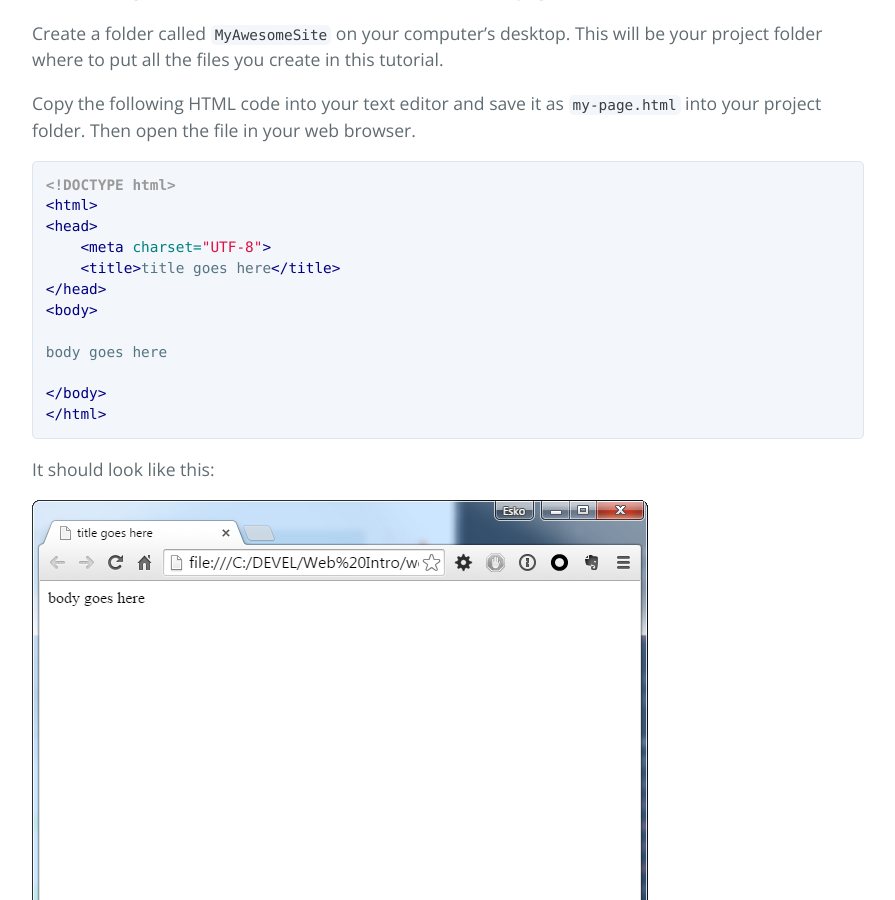
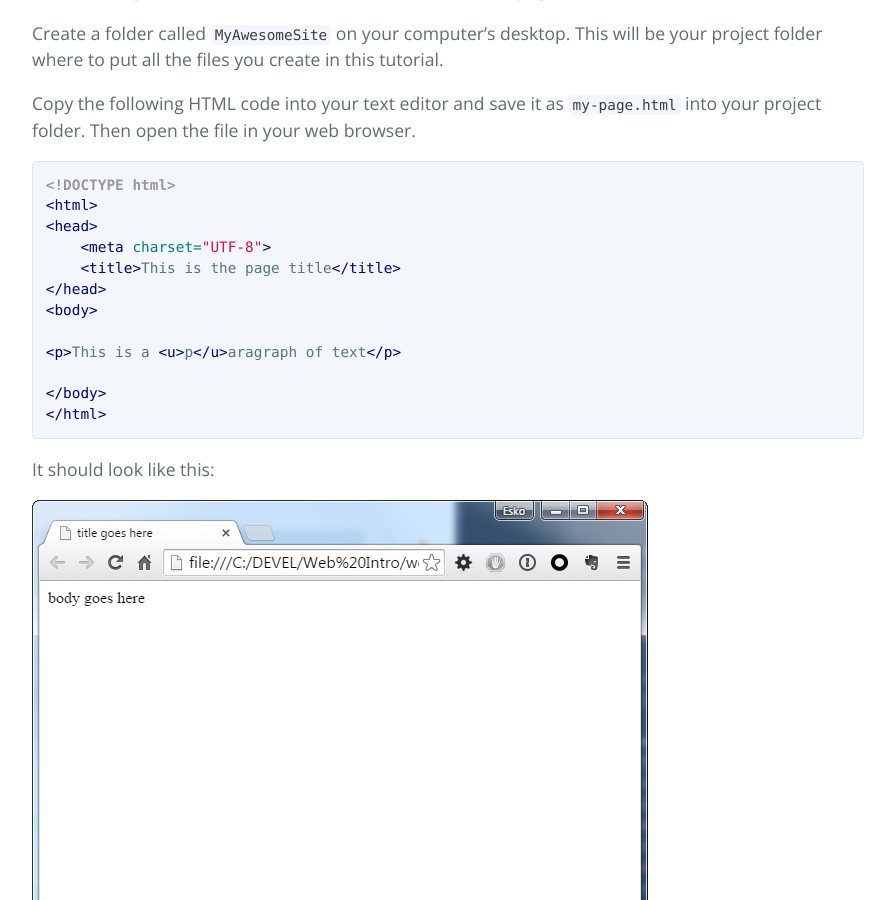
Before and after one commit to luontola/web-intro, a Jekyll site: the page built from html.md, in a window 1280 px wide and 900 px high, scrolled down 658 px. Shown: the whole window, without its empty margins (192-1087 px from the left). Built offline with Jekyll 4.4.1, drawn with Linux system fonts in a browser that asks for light colours; Markdown is read by kramdown in place of the engine named in the settings.

Commit message:
On some obscure browser the page content wasn't visible without a <p> tag

```diff
--- a/html.md
+++ b/html.md
@@ -21,11 +21,11 @@
 <html>
 <head>
     <meta charset="UTF-8">
-    <title>title goes here</title>
+    <title>This is the page title</title>
 </head>
 <body>
 
-body goes here
+<p>This is a <u>p</u>aragraph of text</p>
 
 </body>
 </html>
```
